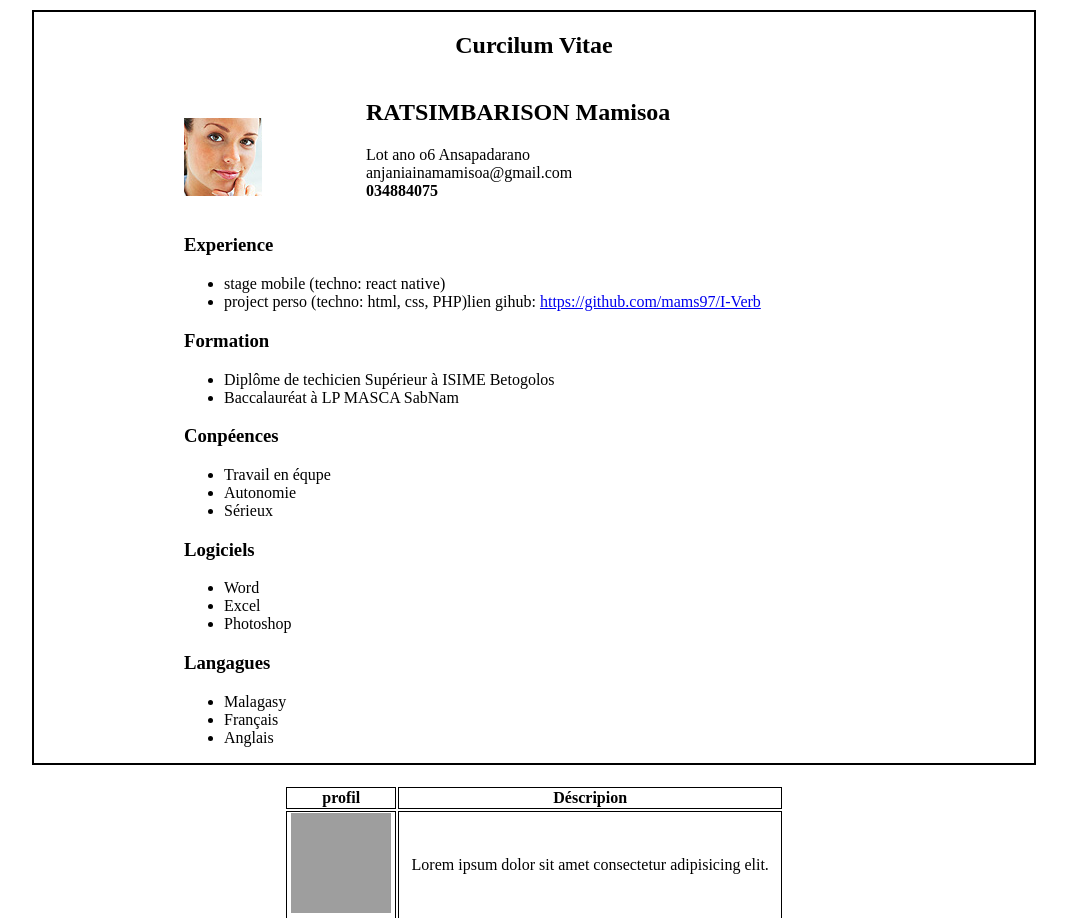
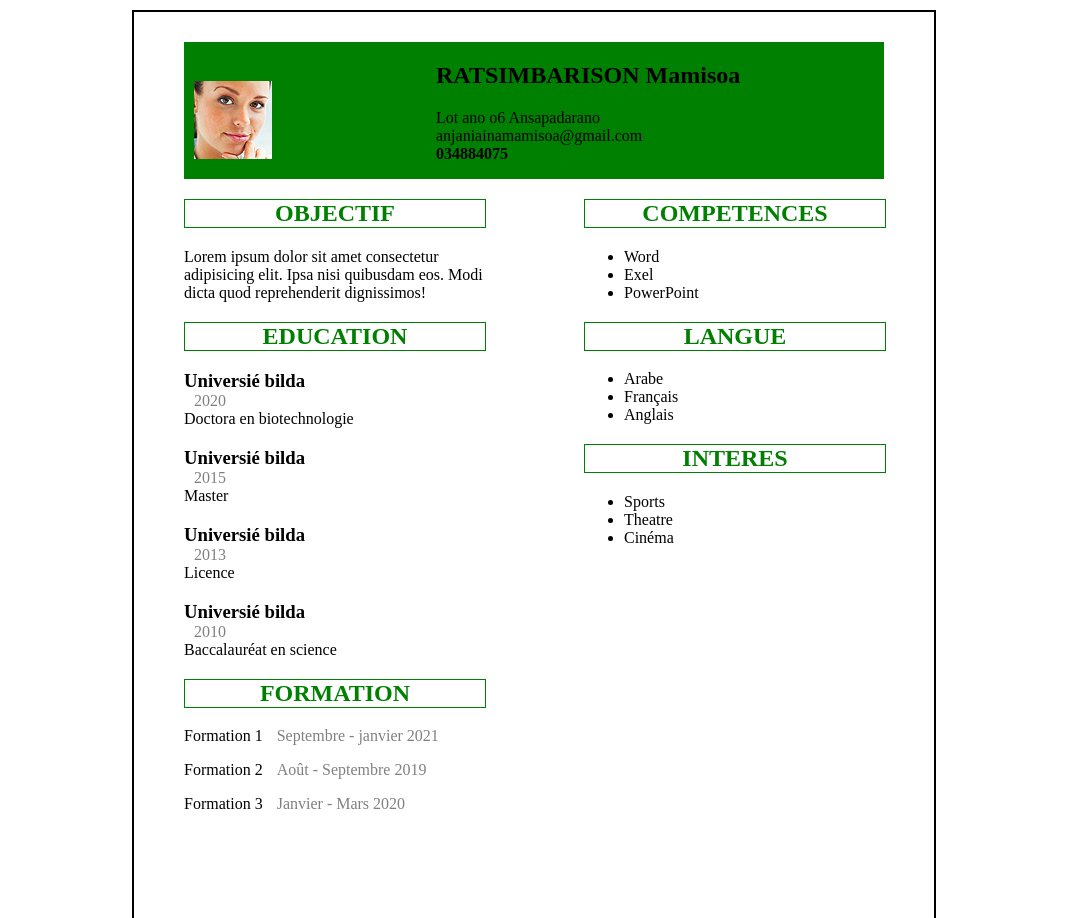
Before and after one commit to mams97/formation_dtc_practice_d1, a plain HTML site: page cv.html in a window 1280 px wide. Shown: the top 918 px of the page, without its empty margins (106-1173 px from the left). Drawn offline with Linux system fonts and the light colour scheme; grey boxes are pictures that could not be loaded.

Commit message:
added new containt

```diff
--- a/cv.html
+++ b/cv.html
@@ -7,17 +7,21 @@
     <title>CV</title>
     <style>
          .container {
-            width: 1000px;
+            width: 800px;
+            height: 1000px;
             border: solid 2px black;
             margin: auto;
             margin-top: 10px;
             margin-bottom: 20px;
         }
-        h3, ul, .profil {
-            margin-left: 150px;
-        }
-        h1 {
-            text-align: center;
+        /* h3, ul, .profil {
+            margin-left: 100px;
+        } */
+        .box {
+            background: green;
+            width: 700px;
+            margin: auto;
+            margin-top: 30px;
         }
         span {
             display: inline-block;
@@ -34,22 +38,50 @@
             width: 100px;
             height: 100px;
         }
+        .profil {
+            margin-right: 150px;
+        }
         span {
             display: inline-block;
-            margin-right: 100px;
+            margin-left: 10px;
+        }
+        h2 {
+            border: 1px solid green;
+            width: 300px;
+            color: green;
+            text-align: center;
+        }
+        h3 {
+            margin-bottom: 0px;
+        }
+        p {
+            margin-top: 0px;
+        }
+        .box2 {
+            width: 300px;
+            margin-left: 50px;
+        }
+        UL li {
+            text-decoration: none;
+        }
+        section {
+            display: inline-block;
+        }
+        .section {
+            float: right;
+            margin-right: 50px;
         }
     </style>
 </head>
 <body>
     <div class="container">
         <article>
-            <h1>Curcilum Vitae</h1>
-            <div>
+            <div class="box">
                 <span>
                     <img class="profil" src="img1.jpg" alt="img1">
                 </span>
                 <span>
-                    <h2>RATSIMBARISON Mamisoa</h2>
+                    <h1>RATSIMBARISON Mamisoa</h1>
                     <p>
                         Lot ano o6 Ansapadarano <br>
                         anjaniainamamisoa@gmail.com <br>
@@ -57,34 +89,77 @@
                     </p>
                 </span>
             </div>
-            <h3>Experience</h3>
-            <ul>
-                <li>stage mobile (techno: react native)</li>
-                <li>project perso (techno: html, css, PHP)lien gihub: <a href="https://github.com/mams97/I-Verb">https://github.com/mams97/I-Verb</a> </li>
-            </ul>
-            <h3>Formation</h3>
-            <ul>
-                <li>Diplôme de techicien Supérieur à ISIME Betogolos</li>
-                <li>Baccalauréat à LP MASCA SabNam</li>
-            </ul>
-            <h3>Conpéences</h3>
-            <ul>
-                <li>Travail en équpe</li>
-                <li>Autonomie</li>
-                <li>Sérieux</li>
-            </ul>
-            <h3>Logiciels</h3>
+            <section>
+                <div class="box2">
+                    <h2>OBJECTIF</h2>
+                    <p>Lorem ipsum dolor sit amet consectetur adipisicing elit. Ipsa nisi quibusdam eos. Modi dicta quod reprehenderit dignissimos!</p>
+                </div>
+                <div class="box2">
+                    <h2>EDUCATION</h2>
+                    <h3>Universié bilda</h3>
+                    <p>
+                        <span style="color: gray;">2020</span><br>
+                        Doctora en biotechnologie
+                    </p>
+                    <h3>Universié bilda</h3>
+                    <p>
+                        <span style="color: gray;">2015</span><br>
+                        Master
+                    </p>
+                    <h3>Universié bilda</h3>
+                    <p>
+                        <span style="color: gray;">2013</span><br>
+                        Licence
+                    </p>
+                    <h3>Universié bilda</h3>
+                    <p>
+                        <span style="color: gray;">2010</span><br>
+                        Baccalauréat en science
+                    </p>
+                </div>
+                <div class="box2">
+                    <h2>FORMATION</h2>
+                    <p>
+                        Formation 1
+                        <span style="color: gray;">Septembre - janvier 2021</span>
+                    </p>
+                    <p>
+                        Formation 2
+                        <span style="color: gray;"> Août - Septembre 2019</span>
+                    </p>
+                    <p>
+                        Formation 3
+                        <span style="color: gray;">Janvier - Mars 2020</span></p>
+                </div>
+            </section>
+            <section class=" section">
+                <div class="box2">
+                    <h2>COMPETENCES</h2>
                     <ul>
                         <li>Word</li>
-                <li>Excel</li>
-                <li>Photoshop</li>
+                        <li>Exel</li>
+                        <li>PowerPoint</li>
                     </ul>
-            <h3>Langagues</h3>
+                </div>
+                <div class="box2">
+                    <h2>LANGUE</h2>
                     <ul>
-                <li>Malagasy</li>
+                        <li>Arabe</li>
                         <li>Français</li>
                         <li>Anglais</li>
                     </ul>
+                </div>
+                <div class="box2">
+                    <h2>INTERES</h2>
+                    <ul>
+                        <li>Sports</li>
+                        <li>Theatre</li>
+                        <li>Cinéma</li>
+                    </ul>
+                </div>
+            </section>
+
+
         </article>
     </div>
     <div>
```
Lines whose indentation alone changed are shown as unchanged.
